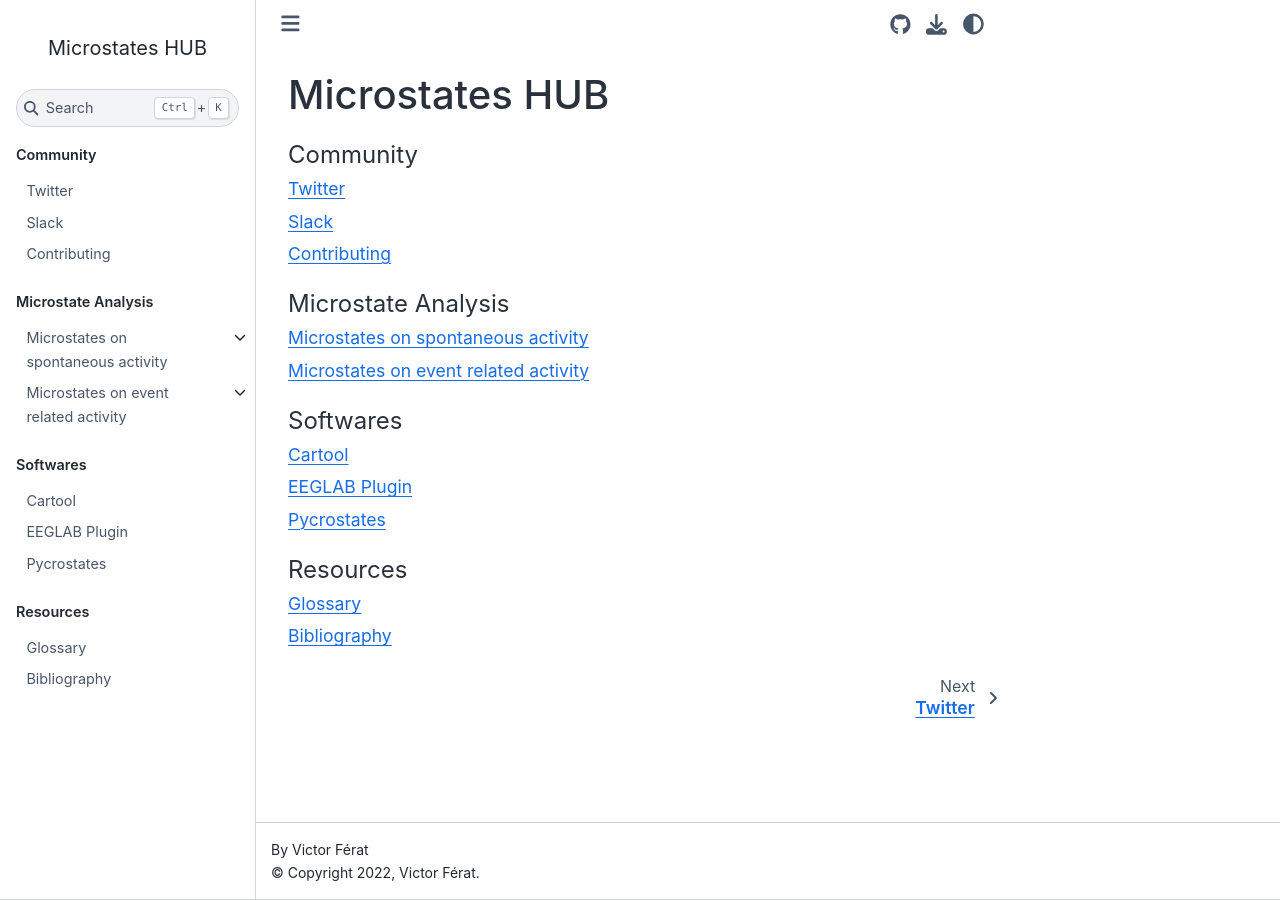
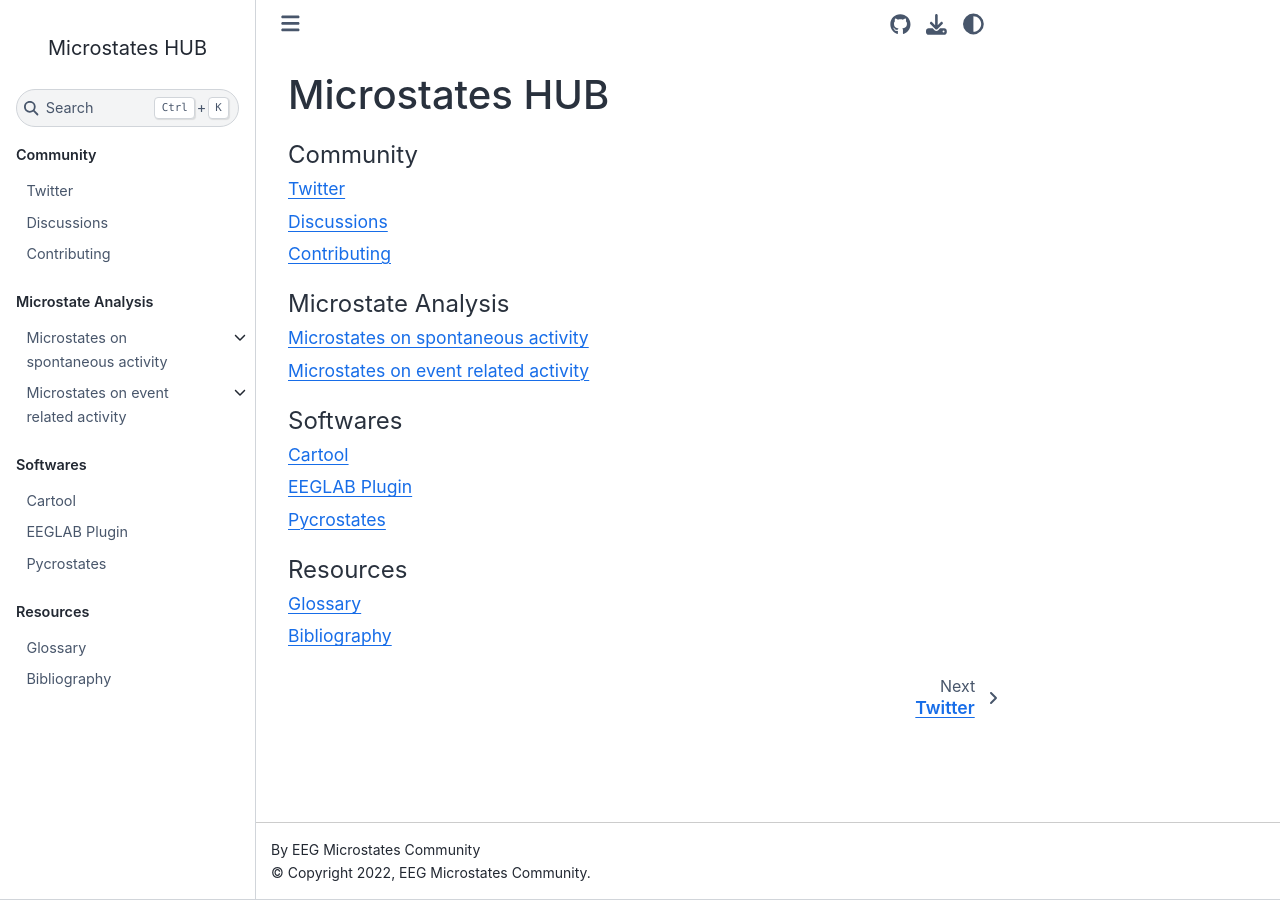
Before and after one commit to vferat/sphinx_collab_demo, a Sphinx documentation site: the page built from source/index.rst, in a window 1280 px wide. Built offline with Sphinx 7.4.7 and the Sphinx Book theme 1.1.4, drawn with Linux system fonts in a browser that asks for light colours; comment, search, counter and statistics services are not loaded.

```diff
--- /dev/null
+++ b/source/_templates/layout.html
@@ -0,0 +1,21 @@
+{% extends "pydata_sphinx_theme/layout.html" %}
+
+{% block docs_body %}
+{{ super() }}
+<!-- giscus -->
+<script src="https://giscus.app/client.js"
+        data-repo="EEG-microstates-Community/Microstates_HUB"
+        data-repo-id="R_kgDOIU-fMA"
+        data-category="Microstates HUB"
+        data-category-id="DIC_kwDOIU-fMM4CSP8A"
+        data-mapping="pathname"
+        data-strict="0"
+        data-reactions-enabled="1"
+        data-emit-metadata="0"
+        data-input-position="bottom"
+        data-theme="preferred_color_scheme"
+        data-lang="en"
+        crossorigin="anonymous"
+        async>
+</script>
+{% endblock %}
--- a/source/community/slack.md
+++ /dev/null
@@ -1 +0,0 @@
-# Slack
--- a/source/conf.py
+++ b/source/conf.py
@@ -7,10 +7,10 @@
 # https://www.sphinx-doc.org/en/master/usage/configuration.html#project-information
 
 project = 'Microstates HUB'
-copyright = '2022, Victor Férat'
-author = 'Victor Férat'
-github_user = "vferat"
-github_project = 'sphinx_collab_demo'
+copyright = '2022, EEG Microstates Community'
+author = 'EEG Microstates Community'
+github_user = "EEG-microstates-Community"
+github_project = 'Microstates_HUB'
 # -- General configuration ---------------------------------------------------
 # https://www.sphinx-doc.org/en/master/usage/configuration.html#general-configuration
 
--- a/source/index.rst
+++ b/source/index.rst
@@ -11,7 +11,7 @@ Microstates HUB
    :caption: Community
 
    community/twitter.md
-   community/slack.md
+   community/discussions.md
    community/contributing.md
 
 .. toctree::
```
Also changed, not shown: source/community/discussions.md (added, +3 -0 lines).
